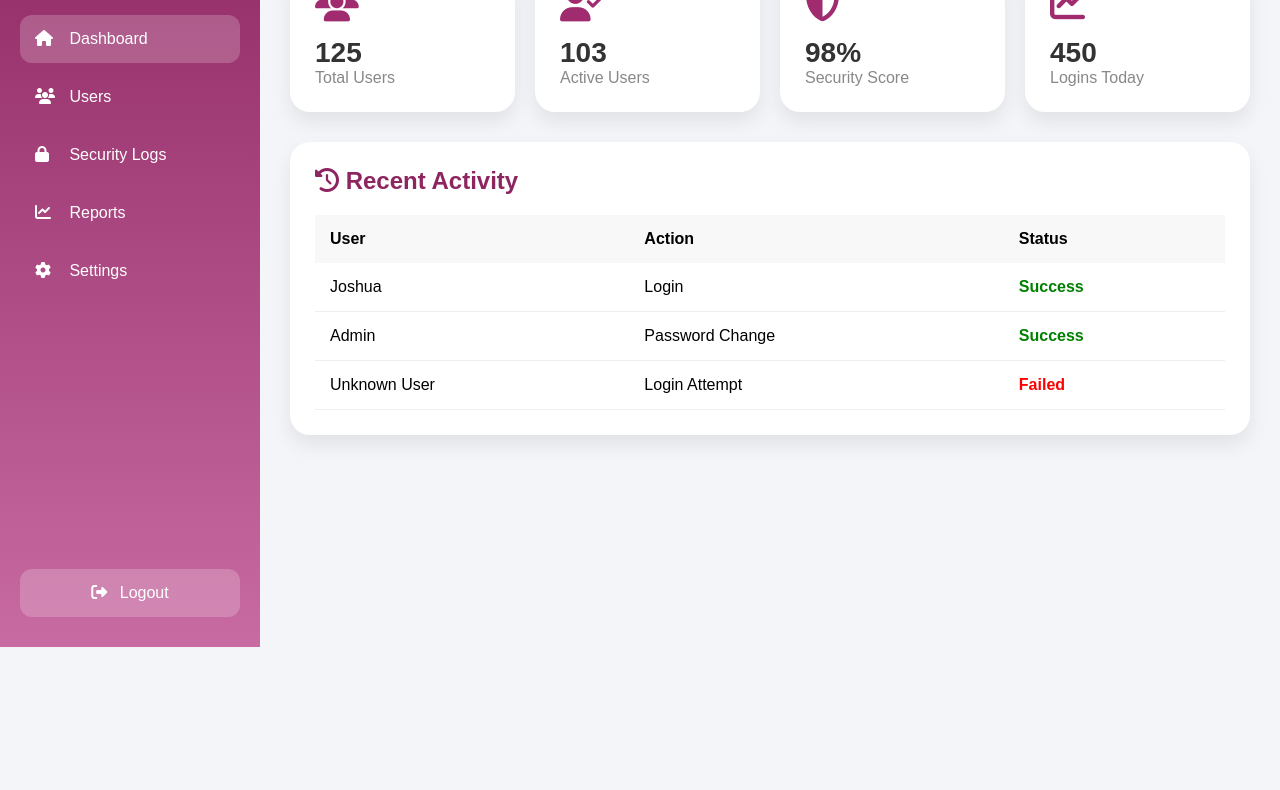
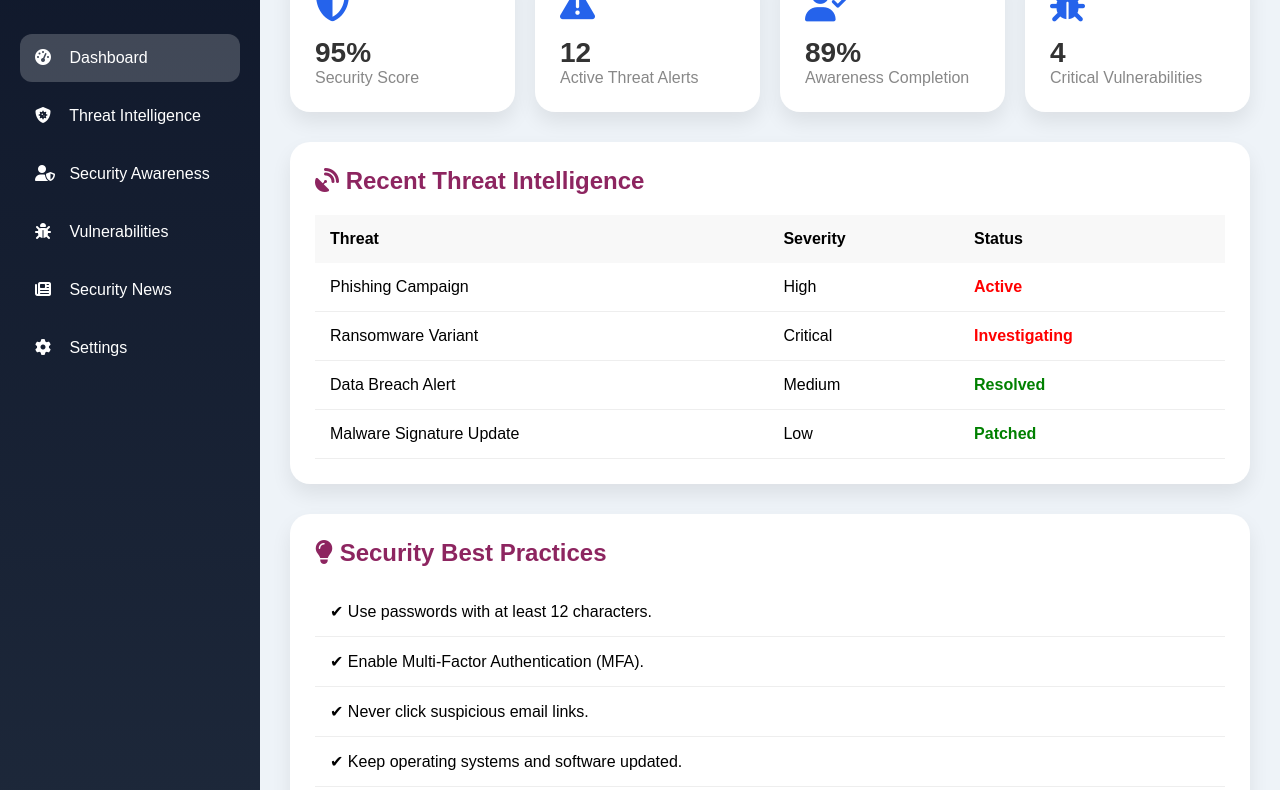
Before and after one commit to joshlab-env/Cybersec-proj, a website: page views/dashboard.html in a window 1280 px wide. Shown: the part 153-943 px from the top of the page. Before the commit the page ends 800 px from the top, so only its background shows below. Drawn offline with Linux system fonts and the light colour scheme; files that its build step writes are made by us from their sources.

Commit message:
dashboard

```diff
--- a/public/dashboard.css
+++ b/public/dashboard.css
@@ -6,7 +6,7 @@
 }
 
 body {
-    background: #f4f5f9;
+    background: #eef3f8;
 }
 
 .dashboard {
@@ -19,8 +19,8 @@ body {
 .sidebar {
     width: 260px;
     background: linear-gradient(180deg,
-            #8d2560,
-            #c86ba2);
+                #0f172a,
+                #1e293b);
 
     color: white;
     padding: 30px 20px;
@@ -100,7 +100,7 @@ body {
 }
 
 .header h1 {
-    color: #8d2560;
+    color: #0f172a;
 }
 
 .profile {
@@ -135,7 +135,7 @@ body {
 
 .card i {
     font-size: 35px;
-    color: #a02b6f;
+    color: #2563eb;
     margin-bottom: 15px;
 }
 
@@ -188,3 +188,10 @@ td {
     color: red;
     font-weight: 600;
 }
+
+.logo span {
+    display: block;
+    font-size: 12px;
+    opacity: .8;
+    margin-top: 5px;
+}
--- a/views/dashboard.html
+++ b/views/dashboard.html
@@ -17,32 +17,38 @@
         <div class="sidebar">
 
             <div class="logo">
-                <i class="fa-solid fa-user-shield"></i>
-                <h2>SecureAuth</h2>
+                <i class="fa-solid fa-shield-halved"></i>
+                <h2>CyberShield</h2>
+                <span>Security Awareness Portal</span>
             </div>
 
             <ul>
-                <li class="active">
-                    <i class="fa-solid fa-house"></i>
+                <li onclick="showSection('dashboard')" class="active">
+                    <i class="fa-solid fa-gauge-high"></i>
                     Dashboard
                 </li>
 
-                <li>
-                    <i class="fa-solid fa-users"></i>
-                    Users
+                <li onclick="showSection('threats')">
+                    <i class="fa-solid fa-shield-virus"></i>
+                    Threat Intelligence
                 </li>
 
-                <li>
-                    <i class="fa-solid fa-lock"></i>
-                    Security Logs
+                <li onclick="showSection('awareness')">
+                    <i class="fa-solid fa-user-shield"></i>
+                    Security Awareness
                 </li>
 
-                <li>
-                    <i class="fa-solid fa-chart-line"></i>
-                    Reports
+                <li onclick="showSection('vulnerabilities')">
+                    <i class="fa-solid fa-bug"></i>
+                    Vulnerabilities
                 </li>
 
-                <li>
+                <li onclick="showSection('news')">
+                    <i class="fa-solid fa-newspaper"></i>
+                    Security News
+                </li>
+
+                <li onclick="showSection('settings')">
                     <i class="fa-solid fa-gear"></i>
                     Settings
                 </li>
@@ -60,10 +66,10 @@
 
             <div class="header">
 
-                <div>
-                    <h1>Dashboard</h1>
-                    <p>Welcome back, Administrator</p>
-                </div>
+            <div>
+                <h1>CyberShield Security Dashboard</h1>
+                <p>Monitor threats, security awareness, and cyber risks.</p>
+            </div>
 
                 <div class="profile">
                     <i class="fa-solid fa-user"></i>
@@ -75,27 +81,27 @@
             <div class="cards">
 
                 <div class="card">
-                    <i class="fa-solid fa-users"></i>
-                    <h3>125</h3>
-                    <p>Total Users</p>
+                    <i class="fa-solid fa-shield-halved"></i>
+                    <h3>95%</h3>
+                    <p>Security Score</p>
+                </div>
+
+                <div class="card">
+                    <i class="fa-solid fa-triangle-exclamation"></i>
+                    <h3>12</h3>
+                    <p>Active Threat Alerts</p>
                 </div>
 
                 <div class="card">
                     <i class="fa-solid fa-user-check"></i>
-                    <h3>103</h3>
-                    <p>Active Users</p>
+                    <h3>89%</h3>
+                    <p>Awareness Completion</p>
                 </div>
 
                 <div class="card">
-                    <i class="fa-solid fa-shield-halved"></i>
-                    <h3>98%</h3>
-                    <p>Security Score</p>
-                </div>
-
-                <div class="card">
-                    <i class="fa-solid fa-chart-line"></i>
-                    <h3>450</h3>
-                    <p>Logins Today</p>
+                    <i class="fa-solid fa-bug"></i>
+                    <h3>4</h3>
+                    <p>Critical Vulnerabilities</p>
                 </div>
 
             </div>
@@ -104,34 +110,73 @@
             <div class="activity">
 
                 <h2>
-                    <i class="fa-solid fa-clock-rotate-left"></i>
-                    Recent Activity
+                    <i class="fa-solid fa-satellite-dish"></i>
+                    Recent Threat Intelligence
                 </h2>
 
                 <table>
 
                     <tr>
-                        <th>User</th>
-                        <th>Action</th>
+                        <th>Threat</th>
+                        <th>Severity</th>
                         <th>Status</th>
                     </tr>
 
                     <tr>
-                        <td>Joshua</td>
-                        <td>Login</td>
-                        <td class="success">Success</td>
+                        <td>Phishing Campaign</td>
+                        <td>High</td>
+                        <td class="danger">Active</td>
                     </tr>
 
                     <tr>
-                        <td>Admin</td>
-                        <td>Password Change</td>
-                        <td class="success">Success</td>
+                        <td>Ransomware Variant</td>
+                        <td>Critical</td>
+                        <td class="danger">Investigating</td>
                     </tr>
 
                     <tr>
-                        <td>Unknown User</td>
-                        <td>Login Attempt</td>
-                        <td class="danger">Failed</td>
+                        <td>Data Breach Alert</td>
+                        <td>Medium</td>
+                        <td class="success">Resolved</td>
+                    </tr>
+
+                    <tr>
+                        <td>Malware Signature Update</td>
+                        <td>Low</td>
+                        <td class="success">Patched</td>
+                    </tr>
+
+                </table>
+
+            </div>
+
+            <div class="activity">
+
+                <h2>
+                    <i class="fa-solid fa-lightbulb"></i>
+                    Security Best Practices
+                </h2>
+
+                <table>
+
+                    <tr>
+                        <td>✔ Use passwords with at least 12 characters.</td>
+                    </tr>
+
+                    <tr>
+                        <td>✔ Enable Multi-Factor Authentication (MFA).</td>
+                    </tr>
+
+                    <tr>
+                        <td>✔ Never click suspicious email links.</td>
+                    </tr>
+
+                    <tr>
+                        <td>✔ Keep operating systems and software updated.</td>
+                    </tr>
+
+                    <tr>
+                        <td>✔ Avoid using public Wi-Fi without a VPN.</td>
                     </tr>
 
                 </table>
@@ -155,6 +200,28 @@
     }
 </script>
 
+<script>
+    function showSection(section) {
+
+        document.querySelector("h1").innerText =
+            section.charAt(0).toUpperCase() +
+            section.slice(1);
+
+        document.querySelectorAll(".sidebar li")
+            .forEach(li => li.classList.remove("active"));
+
+        event.currentTarget.classList.add("active");
+    }
+
+    function logout() {
+
+        if (confirm("Are you sure you want to logout?")) {
+            window.location.href = "/logout";
+        }
+
+    }
+</script>
+
 </body>
 
 </html>
```
